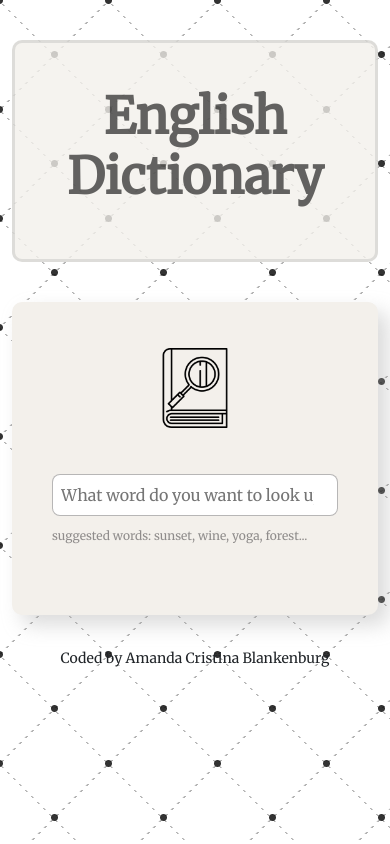
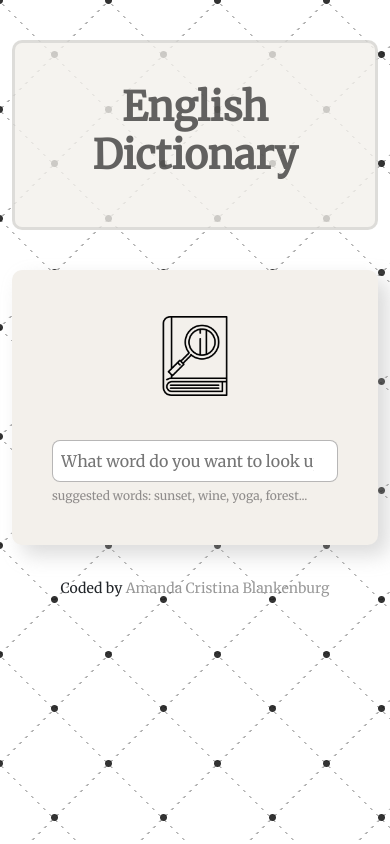
Before and after one commit to amandablank/SC-react-add-on-dictionary-app, a React (Create React App) app: page / in a window 390 px wide. Built offline with nearby package versions, Linux system fonts and the light colour scheme.

Commit message:
Changed some styles in the app

```diff
--- a/package.json
+++ b/package.json
@@ -7,6 +7,7 @@
     "@testing-library/react": "^13.4.0",
     "@testing-library/user-event": "^13.5.0",
     "axios": "^1.3.5",
+    "babel-plugin-macros": "^3.1.0",
     "react": "^18.2.0",
     "react-dom": "^18.2.0",
     "react-scripts": "^5.0.1",
--- a/src/App.css
+++ b/src/App.css
@@ -57,3 +57,30 @@ body {
   text-align: center;
   margin: 30px 0;
 }
+
+.App-footer a {
+  text-decoration: none;
+  color: rgba(0, 0, 0, 0.4);
+}
+
+.App-footer a:hover {
+  color: rgba(0, 0, 0, 0.9);
+}
+
+@media (max-width: 690px) {
+  .App-header section {
+    display: block;
+    background-color: rgba(243, 240, 235, 0.8);
+    border-radius: 10px;
+    border: 3px solid rgba(126, 124, 124, 0.2);
+    padding: 40px;
+    margin: 40px 0;
+  }
+
+  .App-header section h1 {
+    text-align: center;
+    font-size: 40px;
+    font-weight: bold;
+    color: rgba(0, 0, 0, 0.6);
+  }
+}
--- a/src/App.js
+++ b/src/App.js
@@ -14,7 +14,16 @@ export default function App() {
           <Dictionary />
         </main>
         <footer className="App-footer">
-          <small>Coded by Amanda Cristina Blankenburg</small>
+          <small>
+            Coded by{" "}
+            <a
+              href="https://www.linkedin.com/in/amanda-cristina-blankenburg-81b410213/"
+              target="_blank"
+              rel="noreferrer"
+            >
+              Amanda Cristina Blankenburg
+            </a>
+          </small>
         </footer>
       </div>
     </div>
--- a/src/Dictionary.css
+++ b/src/Dictionary.css
@@ -19,17 +19,13 @@
   color: rgba(117, 115, 115, 0.8);
 }
 
-.Dictionary div {
+.Dictionary .dictionary-icon {
   padding-top: 6px;
-  padding-bottom: 30px;
+  padding-bottom: 44px;
 }
 
-.book-icon {
+.dictionary-img {
   max-width: 80px;
   display: block;
   margin: 0 auto;
 }
-
-div .book-icon {
-  padding-bottom: 16px;
-}
--- a/src/Dictionary.js
+++ b/src/Dictionary.js
@@ -36,11 +36,11 @@ export default function Dictionary() {
   return (
     <div className="Dictionary">
       <section>
-        <div>
+        <div className="dictionary-icon">
           <img
             src={icon}
             alt="dictionary-search"
-            className="book-icon img-fluid"
+            className="dictionary-img img-fluid"
           />
         </div>
         <form onSubmit={search}>
--- a/src/Meaning.css
+++ b/src/Meaning.css
@@ -1,18 +1,20 @@
-.meaning h3 {
-  font-size: 34px;
+.meaning-text h3 {
+  color: rgba(109, 108, 108, 0.8);
+  font-size: 32px;
   font-weight: bold;
-  padding-bottom: 6px;
+  padding-bottom: 10px;
   margin: 0 auto;
-  opacity: 0.6;
 }
 
-.example p {
+.example-text p {
   font-style: italic;
-  font-size: 18px;
+  font-size: 14px;
   opacity: 0.7;
+  padding-top: 10px;
+  padding-bottom: 10px;
 }
 
-.definition p {
+.definition-text p {
   font-size: 18px;
   margin: 0 auto;
   padding-top: 2px;
--- a/src/Meaning.js
+++ b/src/Meaning.js
@@ -6,16 +6,16 @@ export default function Meaning(props) {
   let exampleText;
   if (props.obj_meaning.example) {
     exampleText = (
-      <div className="example">
+      <div className="example-text">
         <p>{props.obj_meaning.example}</p>
       </div>
     );
   }
 
   return (
-    <div className="meaning">
+    <div className="meaning-text">
       <h3>{props.obj_meaning.partOfSpeech}</h3>
-      <div className="definition">
+      <div className="definition-text">
         <p>{props.obj_meaning.definition}</p>
       </div>
       {exampleText}
--- a/src/Photos.css
+++ b/src/Photos.css
@@ -1,16 +1,17 @@
 .Photos img {
   border-radius: 6px;
+  margin-bottom: 22px;
 }
 
 .Photos img:hover {
-  transform: scale(1.2);
-  transition: all 200ms ease-in-out;
+  transform: scale(1.5);
+  transition: all 250ms ease-in-out;
 }
 
 .Photos h1 {
   text-align: center;
   font-size: 40px;
   font-weight: bold;
-  color: rgba(0, 0, 0, 0.6);
-  padding-bottom: 20px;
+  color: rgba(0, 0, 0, 0.4);
+  padding-bottom: 30px;
 }
--- a/src/Results.css
+++ b/src/Results.css
@@ -3,4 +3,10 @@
   margin: 0 auto;
   font-weight: bold;
   opacity: 0.6;
+  padding-bottom: 10px;
 }
+
+.Results section {
+  padding-top: 40px;
+  padding-bottom: 40px;
+}
--- a/src/Synonyms.css
+++ b/src/Synonyms.css
@@ -1,16 +1,13 @@
 .Synonyms ul {
-  list-style-type: circle;
+  list-style-type: none;
   margin: 0 auto;
   padding: 0;
   font-size: 18px;
+  line-height: 2;
 }
 
-.Synonyms li {
-  padding-top: 6px;
+section.Synonyms {
+  text-align: center;
+  background-color: rgba(252, 236, 220, 0.8);
+  max-width: 50%;
 }
-
-section .Synonyms {
-  padding: 0 auto;
-  text-align: justify;
-  background-color: rgba(206, 204, 202, 0.8);
-}
```
Also changed, not shown: 1 other file (tests, documents, lock files or other folders).
